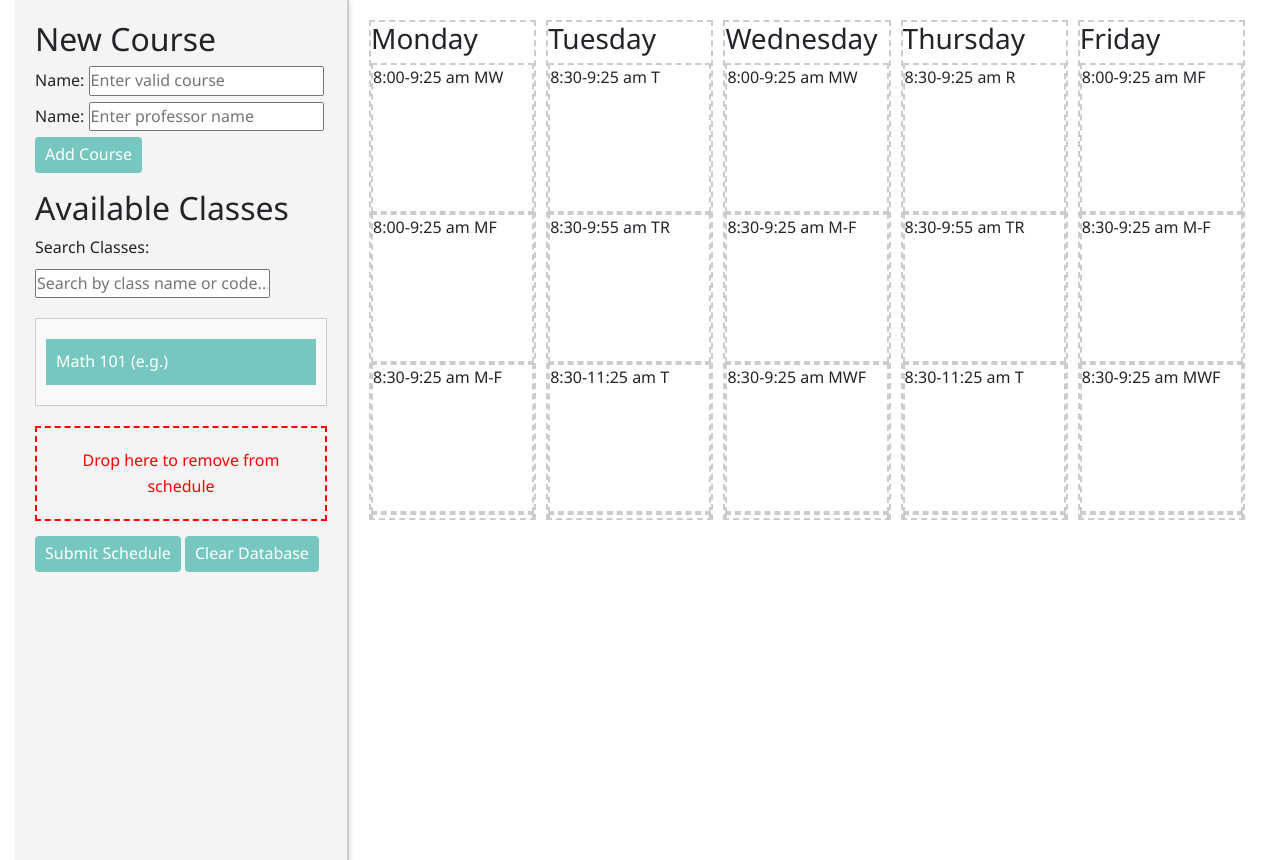
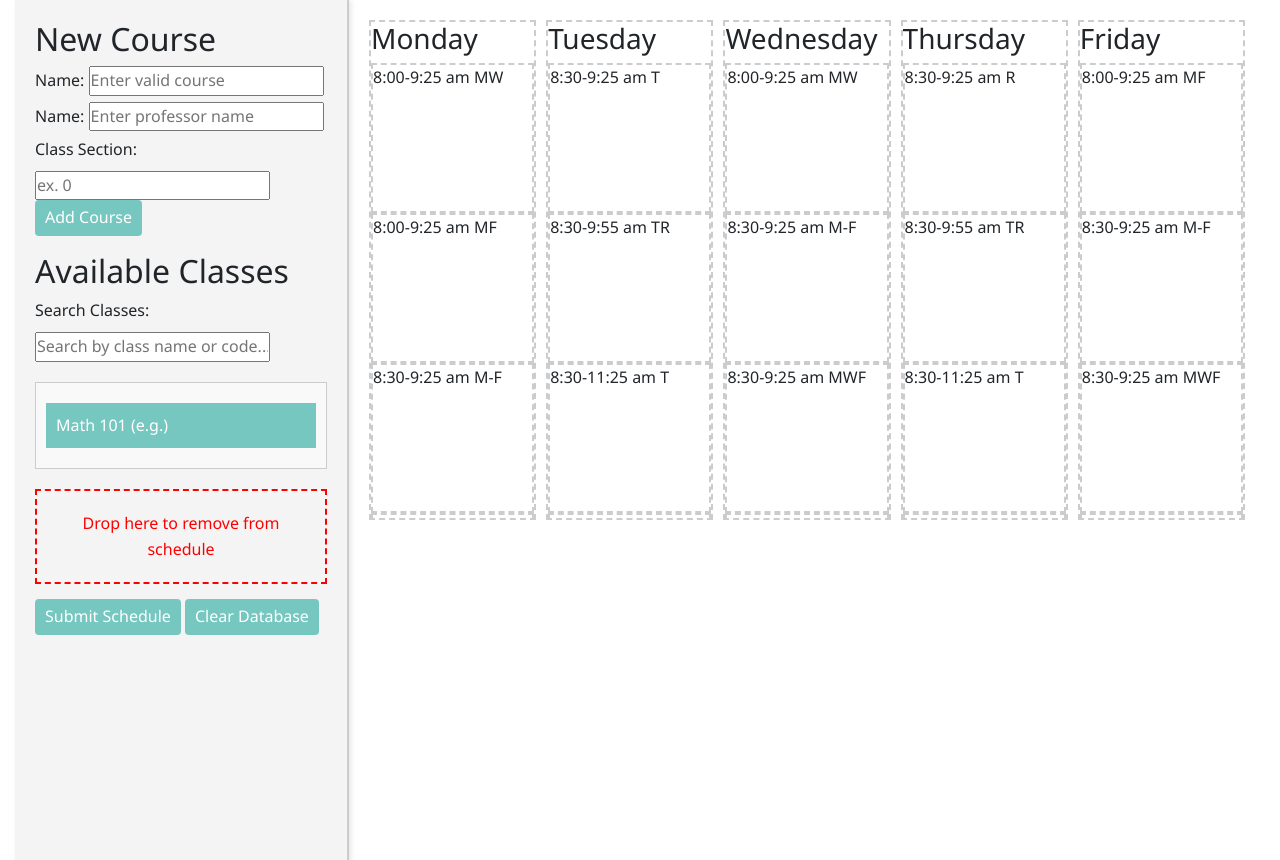
Before and after one commit to MA0610/SchedulingWebsite, a Flask app: page / in a window 1280 px wide. Shown: the part 58-918 px from the top of the page. Run offline with Flask 3, Linux system fonts and the light colour scheme; some libraries are stand-ins or nearby versions.

Commit message:
added text box and sending for sectionNumber

```diff
--- a/templates/home.html
+++ b/templates/home.html
@@ -31,10 +31,8 @@
             </div> -->
 
             <div class="time-selector">
-                <!-- <label>Start Time: </label>
-                <input type="text" id="start-time" placeholder="ex. 0:00">
-                <label>End Time: </label>
-                <input type="text" id="end-time" placeholder="ex. 0:00"> -->
+                <label>Class Section: </label>
+                <input type="text" id="class_section" placeholder="ex. 0">
                 <button id="add-course-btn">Add Course</button>
             </div>
             <h2>Available Classes</h2>
@@ -163,6 +161,7 @@
 document.getElementById('add-course-btn').addEventListener('click', () => {
         const courseName = document.getElementById('new-course').value;
         const professorName = document.getElementById('professor-name').value;
+        const sectionNumber = document.getElementById('class_section').value;
 
 
         const newClass = document.createElement('div');
@@ -170,9 +169,10 @@ document.getElementById('add-course-btn').addEventListener('click', () => {
         newClass.setAttribute('draggable', 'true');
         newClass.setAttribute('data-class', courseName);
         newClass.setAttribute('professor-name',professorName);
+        newClass.setAttribute('class_section', sectionNumber);
 
 
-        newClass.textContent = `${courseName} (${professorName})`;
+        newClass.textContent = `${courseName} ${sectionNumber} (${professorName})`;
 
         newClass.addEventListener('dragstart', () => newClass.classList.add('dragging'));
         newClass.addEventListener('dragend', () => newClass.classList.remove('dragging'));
@@ -182,6 +182,7 @@ document.getElementById('add-course-btn').addEventListener('click', () => {
         // Clear the form inputs
         document.getElementById('new-course').value = '';
         document.getElementById('professor-name').value = '';
+        document.getElementById('class_section').value = '';
 
     });
 
@@ -300,6 +301,7 @@ submitButton.addEventListener('click', () => {
                 const timeValue = slot.getAttribute('data-days');
 
                 const profName = classElement.getAttribute('professor-name');
+                const sectionNumber = classElement.getAttribute('class_section');
 
                 // Send data including the professor's name
                 fetch('/schedule', {
@@ -311,7 +313,8 @@ submitButton.addEventListener('click', () => {
                         schedule: newScheduleData,
                         set: daySetValue,
                         time: timeValue,
-                        professor: profName
+                        professor: profName,
+                        section: sectionNumber
                     })
                 })
                 .then(response => response.json())
```
